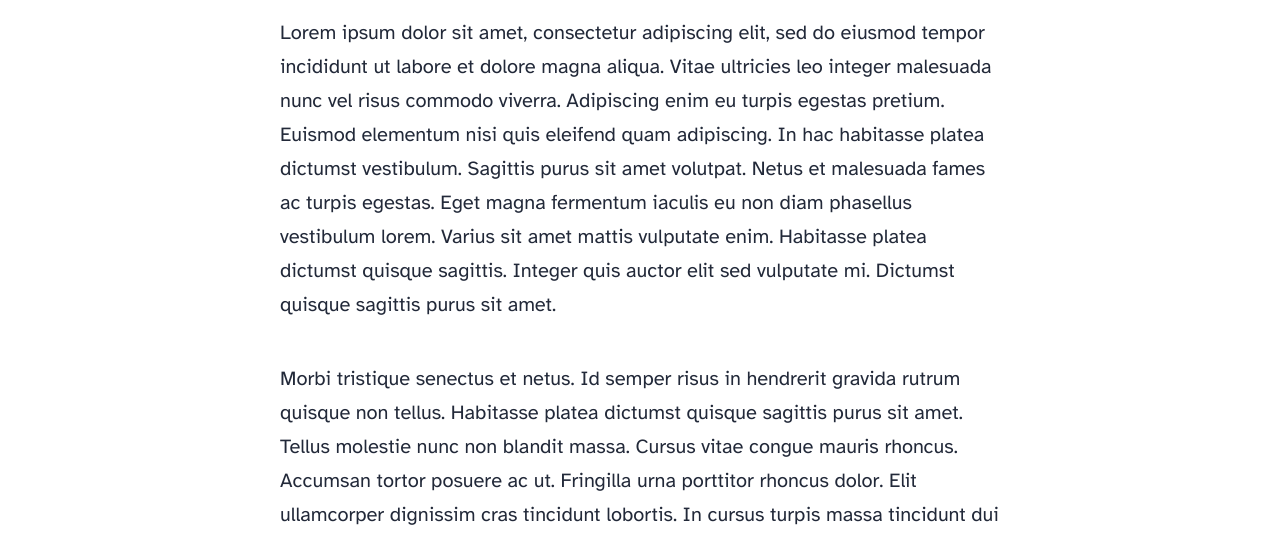
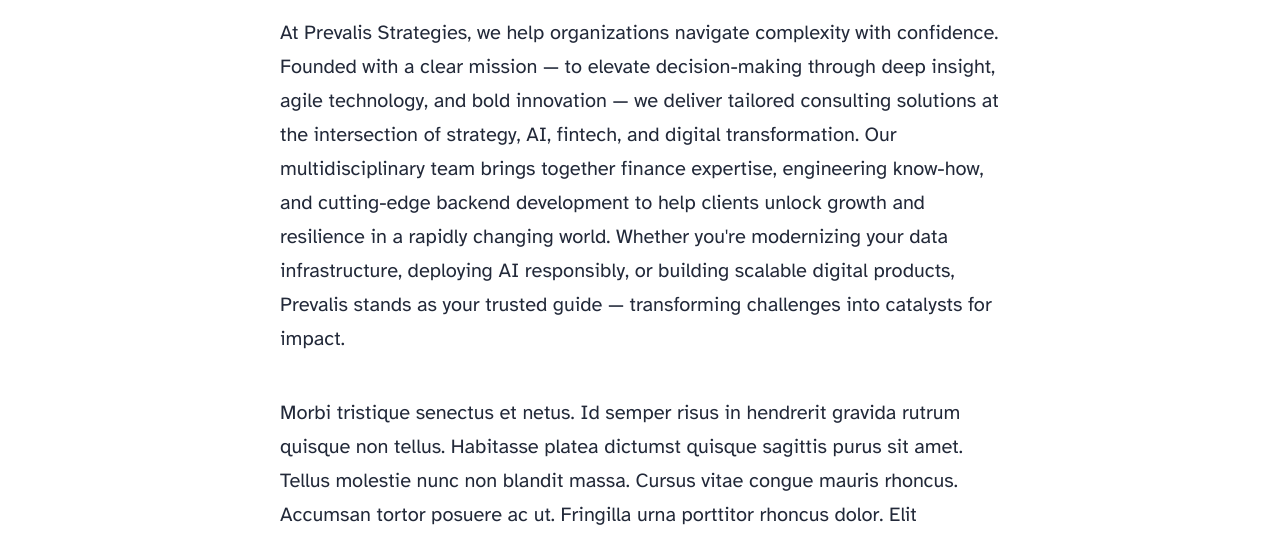
Before and after one commit to bobpreeda/prevalisai, an Astro site: page /about in a window 1280 px wide. Shown: the part 856-1394 px from the top of the page. Built offline with nearby package versions, Linux system fonts and the light colour scheme; Astro itself is replaced by a stand-in of ours.

Commit message:
Try more tweak to aboutme page

```diff
--- a/src/pages/about.astro
+++ b/src/pages/about.astro
@@ -4,18 +4,24 @@
 
 <Layout
 	title="About Me"
-	description="Lorem ipsum dolor sit amet"
+	description="Navigate complexity with confidence"
 	pubDate={new Date('August 08 2021')}
 	heroImage="/blog-placeholder-about.jpg"
 >
 	<p>
-		Lorem ipsum dolor sit amet, consectetur adipiscing elit, sed do eiusmod tempor incididunt ut
-		labore et dolore magna aliqua. Vitae ultricies leo integer malesuada nunc vel risus commodo
-		viverra. Adipiscing enim eu turpis egestas pretium. Euismod elementum nisi quis eleifend quam
-		adipiscing. In hac habitasse platea dictumst vestibulum. Sagittis purus sit amet volutpat. Netus
-		et malesuada fames ac turpis egestas. Eget magna fermentum iaculis eu non diam phasellus
-		vestibulum lorem. Varius sit amet mattis vulputate enim. Habitasse platea dictumst quisque
-		sagittis. Integer quis auctor elit sed vulputate mi. Dictumst quisque sagittis purus sit amet.
+		At Prevalis Strategies, we help organizations navigate complexity with confidence.
+
+		Founded with a clear mission — to elevate decision-making through deep insight, agile technology,
+		and bold innovation — we deliver tailored consulting solutions at the intersection of strategy,
+		AI, fintech, and digital transformation.
+
+		Our multidisciplinary team brings together finance expertise, engineering know-how, and cutting-edge
+		backend development to help clients unlock growth and resilience in a rapidly changing world.
+
+		Whether you're modernizing your data infrastructure, deploying AI responsibly, or building scalable
+		digital products, Prevalis stands as your trusted guide — transforming challenges into catalysts
+		for impact.
+
 	</p>
 
 	<p>
```
Also changed, not shown: public/blog-placeholder-about.jpg.
